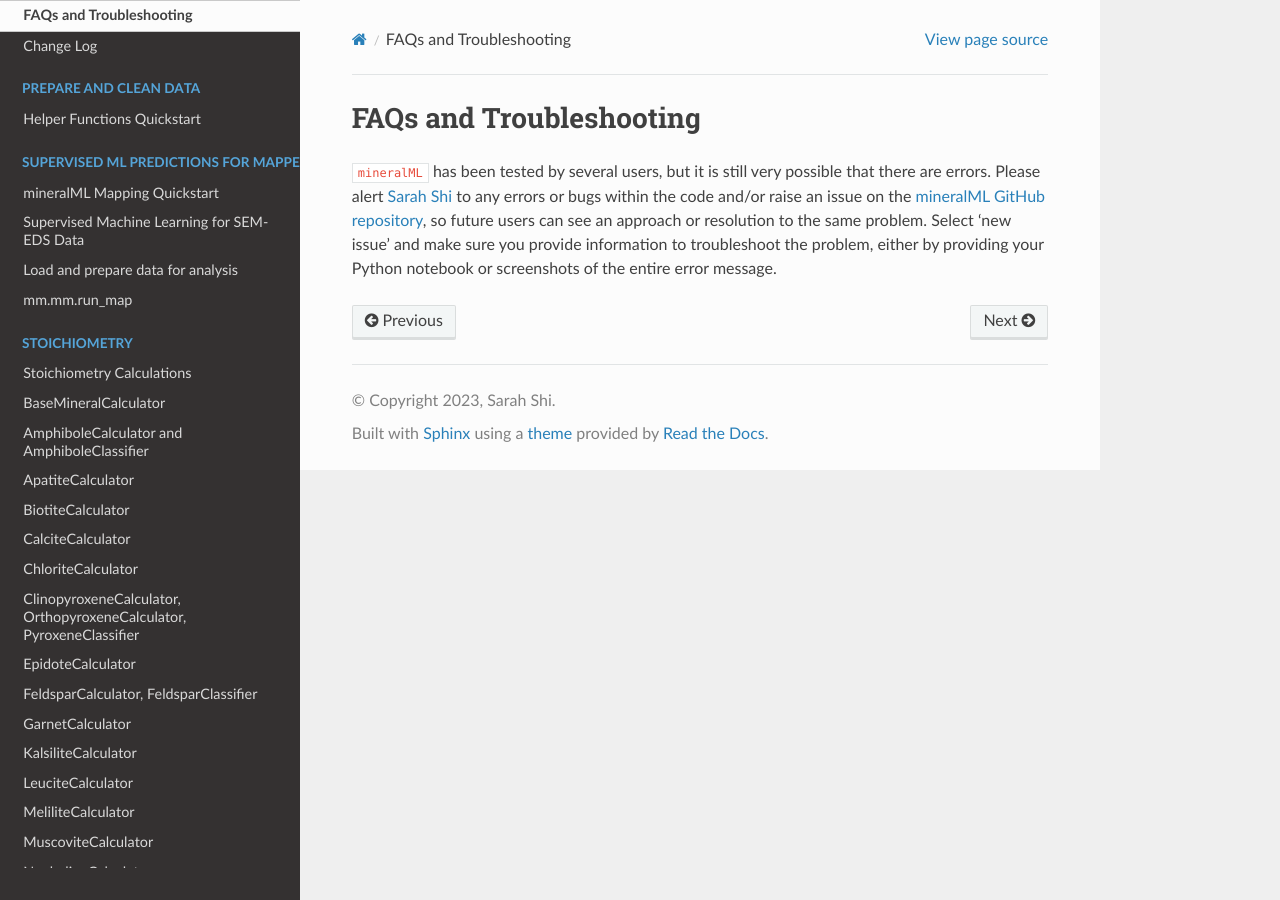
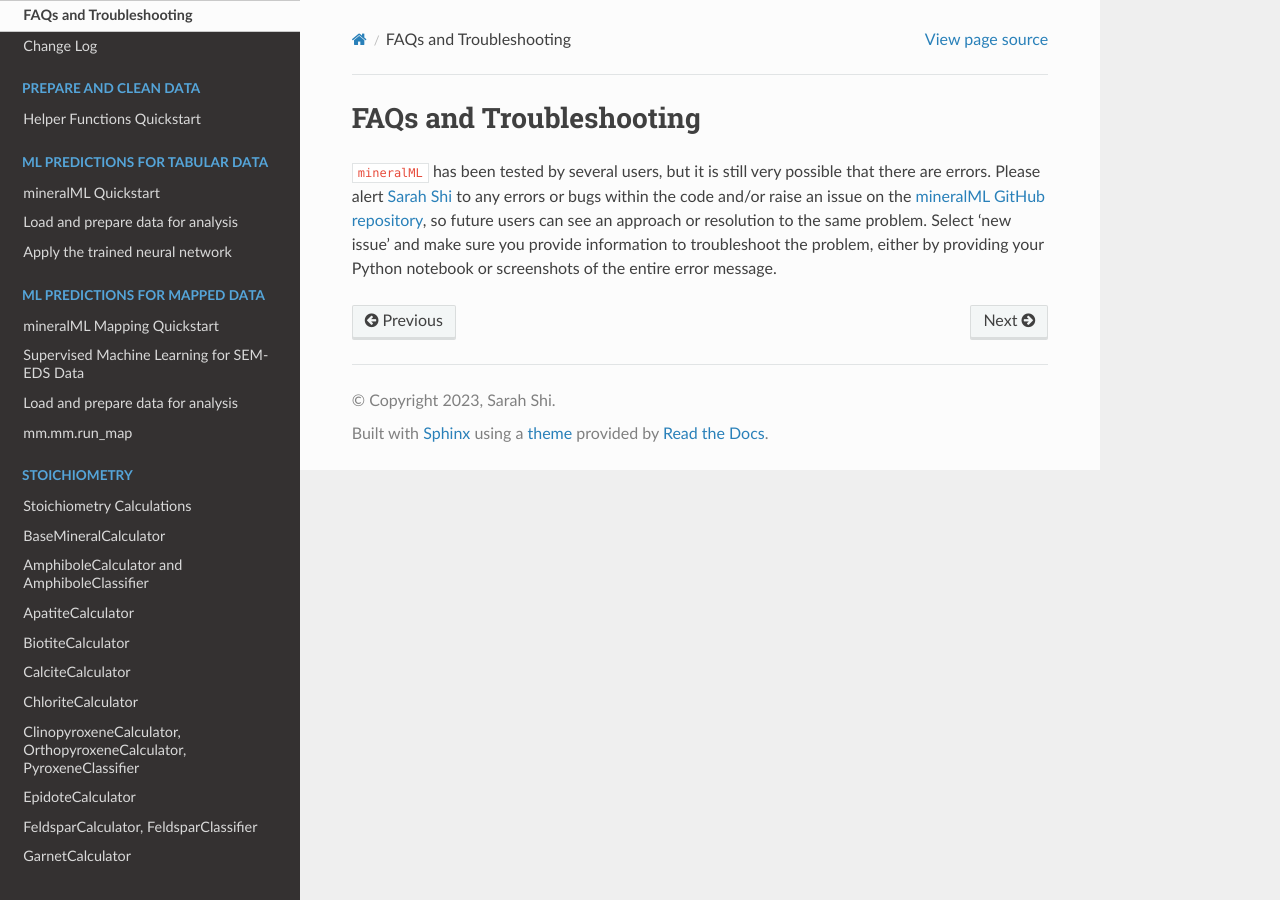
Before and after one commit to sarahshi/mineralML, a Sphinx documentation site: the page built from docs/FAQs.rst, in a window 1280 px wide. Built offline with Sphinx 7.4.7 and the Read the Docs theme 3.1.0, drawn with Linux system fonts in a browser that asks for light colours; pages that are not in the unit, such as notebooks, are missing from menus.

Commit message:
Update for RTD warnings

```diff
--- a/docs/index.rst
+++ b/docs/index.rst
@@ -31,14 +31,14 @@ Welcome to mineralML's documentation!
 
 .. toctree::
    :maxdepth: 2
-   :caption: Supervised ML Predictions for Data
+   :caption: ML Predictions for Tabular Data
 
-   examples/mineralML_supervised
+   examples/mineralML_neuralnetwork
 
 
 .. toctree::
    :maxdepth: 2
-   :caption: Supervised ML Predictions for Mapped Data
+   :caption: ML Predictions for Mapped Data
 
    examples/mineralML_mapping
 
```
Also changed, not shown: 1 other file.
